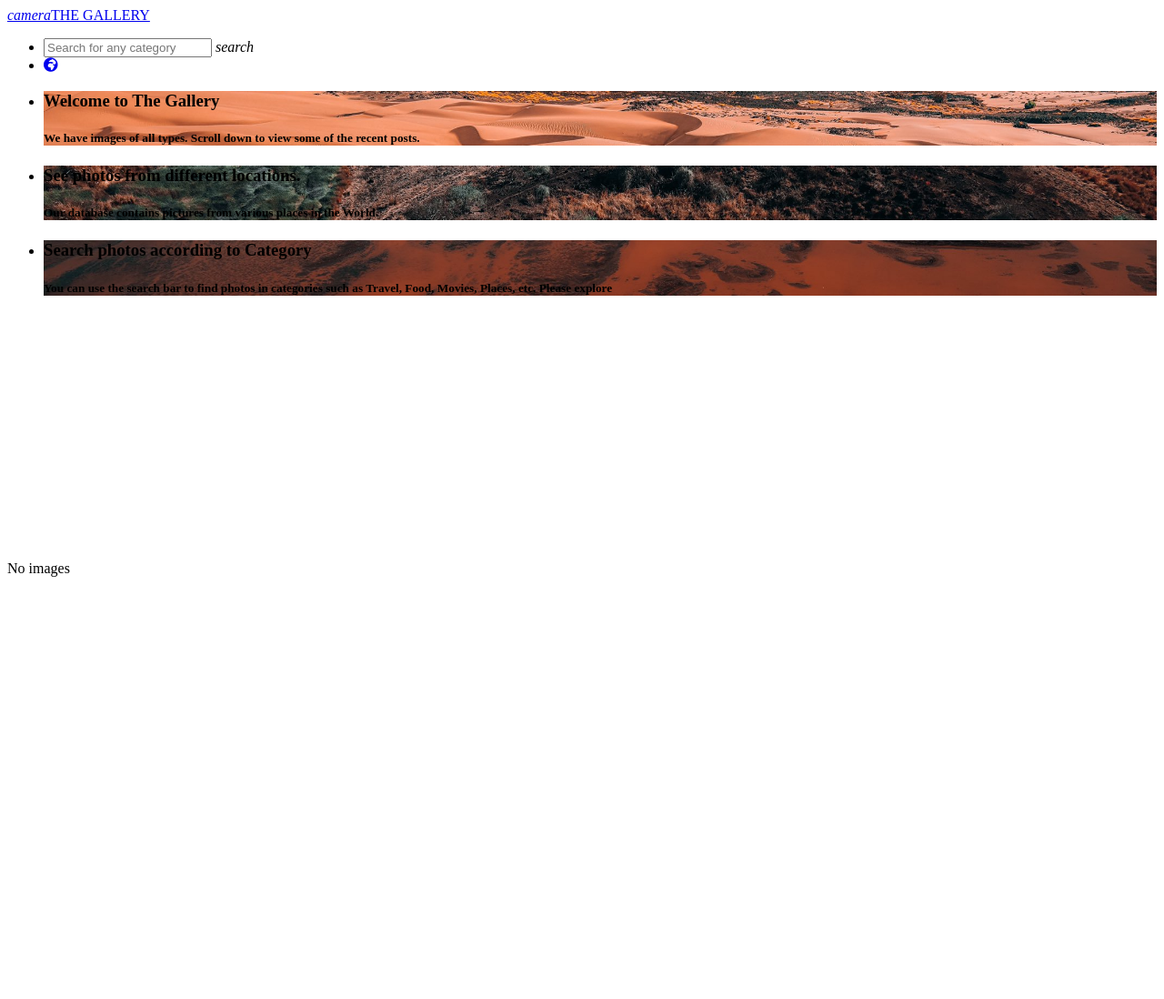
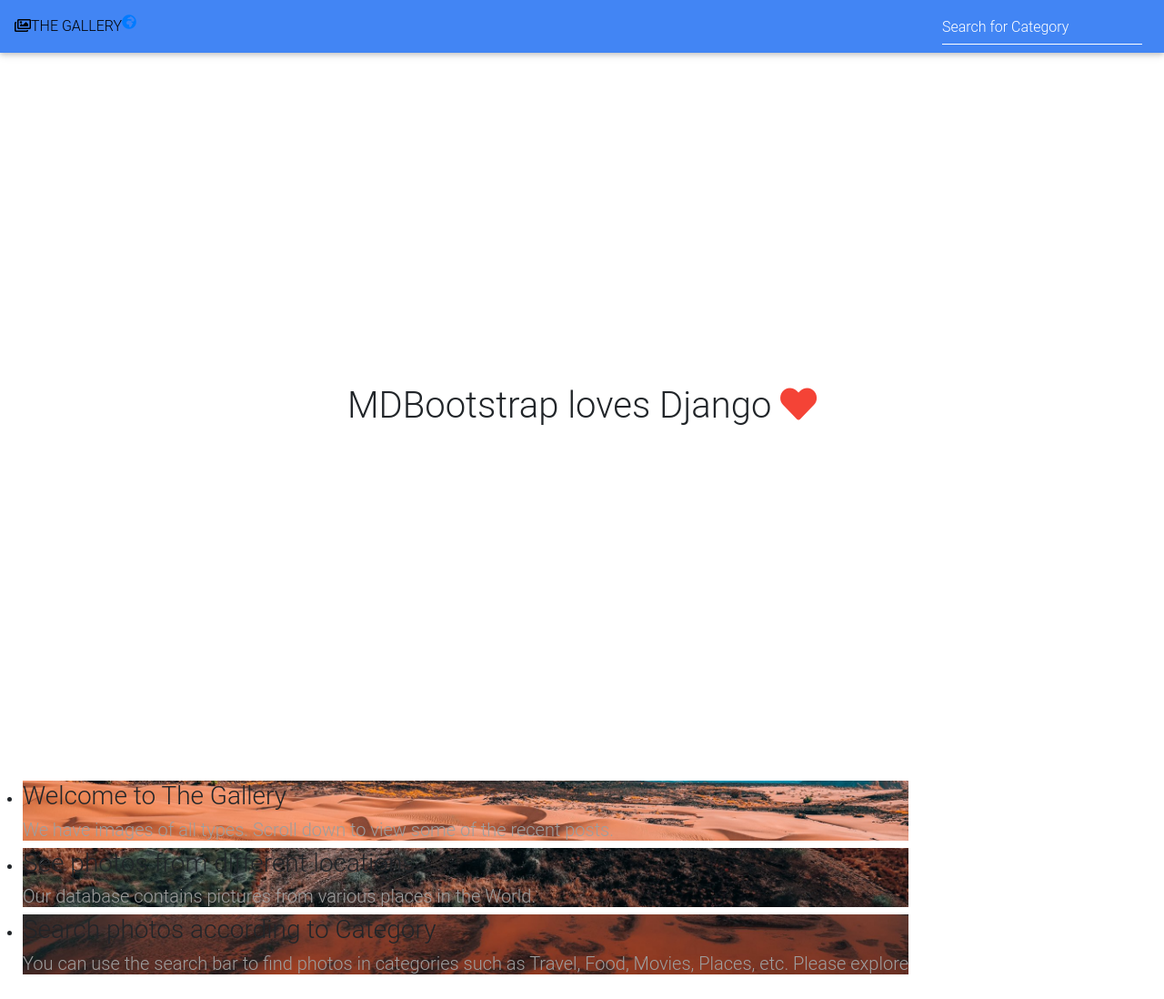
Before and after one commit to sokkyyy/sokkyyy-the-gallery, a Django app: page / in a window 1280 px wide. Shown: the top 1098 px of the page at 91% size. Before the commit the page ends 634 px from the top, so only its background shows below. Run offline with Django 3.2, Linux system fonts and the light colour scheme; data that the repository does not hold is empty; some libraries are stand-ins or nearby versions.

Commit message:
Added mdbootstrap as the css framework for the project

```diff
--- a/photos/templates/base.html
+++ b/photos/templates/base.html
@@ -10,8 +10,12 @@
     {% else %}
       <title> The Gallery </title>
     {% endif %}
-
-    <!--Import materialize.css-->
+    <!-- Font Awesome -->
+    <link rel="stylesheet" href="https://maxcdn.bootstrapcdn.com/font-awesome/4.7.0/css/font-awesome.min.css">
+    <!-- Bootstrap -->
+    <link href="https://cdnjs.cloudflare.com/ajax/libs/twitter-bootstrap/4.1.3/css/bootstrap.min.css" rel="stylesheet">
+    <!-- Material Design for Bootstrap -->
+    <link href="https://cdnjs.cloudflare.com/ajax/libs/mdbootstrap/4.5.16/css/mdb.min.css" rel="stylesheet">
 
 
     <!--Fontawesome-->
@@ -26,7 +30,21 @@
 
 
     {% block script%}
+        <!-- jQuery -->
+        <script src="https://cdnjs.cloudflare.com/ajax/libs/jquery/3.3.1/jquery.min.js"></script>
 
+        <!-- Popper.js -->
+        <script src="https://cdnjs.cloudflare.com/ajax/libs/popper.js/1.14.6/umd/popper.min.js"></script>
+
+        <!-- Bootstrap -->
+        <script src="https://cdnjs.cloudflare.com/ajax/libs/twitter-bootstrap/4.1.3/js/bootstrap.min.js"></script>
+
+        <!-- Material Design for Bootstrap -->
+        <script src="https://cdnjs.cloudflare.com/ajax/libs/mdbootstrap/4.5.16/js/mdb.min.js"></script>
+
+        <script>
+          new WOW().init();
+        </script>
     {% endblock%}
 </body>
 </html>
--- a/photos/templates/home.html
+++ b/photos/templates/home.html
@@ -1,6 +1,13 @@
 {% extends 'base.html' %}
 
 {% block content %}
+
+<div style="height: 100vh">
+    <div class="flex-center flex-column">
+      <h1 class="animated fadeIn mb-4">MDBootstrap loves Django <i class="fa fa-heart red-text"></i></h1>
+    </div>
+</div>
+
 <div class="row" style="height:500px">
   <div class="slider" >
         <ul class="slides">
--- a/photos/templates/navbar.html
+++ b/photos/templates/navbar.html
@@ -7,6 +7,7 @@
   <meta name="viewport" content="width=device-width, initial-scale=1">
 </head>
 <body>
+<!--
   <div class="navbar-fixed">
     <nav class="red lighten-3">
       <div class="nav-wrapper">
@@ -29,5 +30,48 @@
       </div>
     </nav>
   </div>
+
+
+-->
+  <!--Navbar-->
+<nav class="navbar navbar-expand-lg navbar-dark primary-color">
+
+    <!-- Navbar brand -->
+    <a href="{% url 'home'%}" class="brand-logo" style="color: black;">{% fa5_icon 'images' 'far' size="fa-2x" color="black"%}THE GALLERY</a>
+
+    <!-- Collapse button -->
+    <button class="navbar-toggler" type="button" data-toggle="collapse" data-target="#basicExampleNav"
+      aria-controls="basicExampleNav" aria-expanded="false" aria-label="Toggle navigation">
+      <span class="navbar-toggler-icon"></span>
+    </button>
+
+    <!-- Collapsible content -->
+    <div class="collapse navbar-collapse" id="basicExampleNav">
+
+      <!-- Links -->
+      <ul class="navbar-nav mr-auto">
+        <li class="nav-item active">
+
+        </li>
+        <li class="nav-item">
+
+        </li>
+        <li class="nav-item">
+            <a href="{% url 'location'%}" >{% fa5_icon 'globe-africa' 'fas' spin=True color="black"%}</a>
+        </li>
+
+      </ul>
+      <!-- Links -->
+
+      <form class="form-inline" role="search" action="{% url 'search' %}">
+        <div class="md-form my-0">
+          <input class="form-control mr-sm-2" name="search" type="text" placeholder="Search for Category" aria-label="Search">
+        </div>
+      </form>
+    </div>
+    <!-- Collapsible content -->
+
+  </nav>
+  <!--/.Navbar-->
 </body>
 </html>
```
